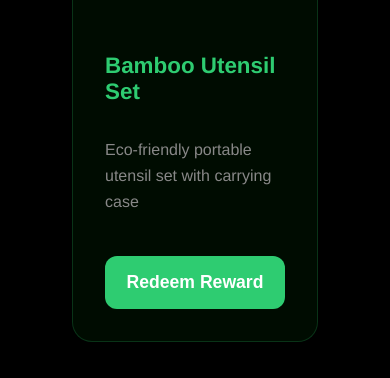
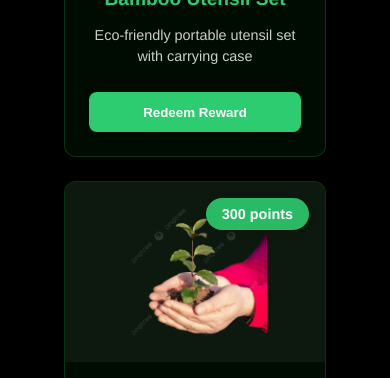
Before and after one commit to jenithjain/Personal-Carbon-Footprint-Tracker, a Django app: template carbon_calculator/templates/footprint/rewards.html in a window 390 px wide. Shown: the part 665-1043 px from the top of the page. Run offline with Django 3.2, Linux system fonts and the light colour scheme; the template is opened without the code that fills it, so the values that code supplies are empty.

Commit message:
Update navbar styling, remove unused images, and refine rewards page layout

```diff
--- a/carbon_calculator/templates/footprint/dashboard.html
+++ b/carbon_calculator/templates/footprint/dashboard.html
@@ -14,7 +14,7 @@
     <div class="quick-stats-container" data-aos="fade-up">
         <div class="quick-stat">
             <div class="stat-icon">👥</div>
-            <div class="stat-value counter">15,742</div>
+            <div class="stat-value counter">15742</div>
             <div class="stat-label">Active Users</div>
         </div>
         <div class="quick-stat">
--- a/carbon_calculator/templates/footprint/rewards.html
+++ b/carbon_calculator/templates/footprint/rewards.html
@@ -45,7 +45,7 @@
         <!-- Plant Trees Card -->
         <div class="reward-card">
             <div class="reward-image">
-                <img src="{% static 'images/plant-trees.jpg' %}" alt="Plant Trees">
+                <img src="{% static 'images/plant-tree.png' %}" alt="Plant Trees">
                 <div class="points-tag">300 points</div>
             </div>
             <div class="reward-info">
@@ -85,7 +85,7 @@
 
 <style>
 .rewards-container {
-    max-width: 1400px;  /* Increased max-width */
+    max-width: 1200px;
     margin: 2rem auto;
     padding: 0 2rem;
 }
@@ -156,38 +156,41 @@
 
 .rewards-grid {
     display: grid;
-    grid-template-columns: repeat(auto-fit, minmax(300px, 1fr));  /* Increased minimum width */
-    gap: 2.5rem;  /* Increased gap */
-    padding: 1rem;
+    grid-template-columns: repeat(auto-fit, minmax(280px, 1fr));
+    gap: 2rem;
+    margin-top: 2rem;
 }
 
 .reward-card {
     background: rgba(0, 15, 2, 0.85);
-    border-radius: 20px;  /* Increased border radius */
+    border-radius: 12px;
     overflow: hidden;
     border: 1px solid rgba(46, 204, 113, 0.2);
-    transition: all 0.3s ease;
-    height: 100%;  /* Ensure consistent height */
-    display: flex;
-    flex-direction: column;
     box-shadow: 0 4px 15px rgba(0, 0, 0, 0.1);
+    transition: transform 0.3s ease;
 }
 
 .reward-card:hover {
     transform: translateY(-5px);
-    box-shadow: 0 8px 25px rgba(46, 204, 113, 0.2);
+    box-shadow: 0 6px 20px rgba(46, 204, 113, 0.15);
 }
 
 .reward-image {
     position: relative;
-    height: 250px;  /* Increased height */
+    width: 100%;
+    height: 200px;  /* Fixed height */
+    background: rgba(255, 255, 255, 0.05);  /* Light background for images */
+    display: flex;
+    align-items: center;
+    justify-content: center;
     overflow: hidden;
 }
 
 .reward-image img {
-    width: 100%;
-    height: 100%;
-    object-fit: cover;
+    width: 80%;  /* Reduced to 80% of container width */
+    height: 80%;  /* Reduced to 80% of container height */
+    object-fit: contain;  /* Changed to contain to prevent distortion */
+    padding: 1rem;
     transition: transform 0.3s ease;
 }
 
@@ -200,46 +203,42 @@
     top: 1rem;
     right: 1rem;
     background: rgba(46, 204, 113, 0.9);
-    padding: 0.8rem 1.5rem;
-    border-radius: 25px;
+    padding: 0.5rem 1rem;
+    border-radius: 20px;
+    color: white;
     font-weight: bold;
-    font-size: 1.1rem;
+    font-size: 0.9rem;
     box-shadow: 0 2px 10px rgba(0, 0, 0, 0.1);
 }
 
 .reward-info {
-    padding: 2rem;
-    flex-grow: 1;
-    display: flex;
-    flex-direction: column;
-    justify-content: space-between;
+    padding: 1.5rem;
+    text-align: center;
 }
 
 .reward-info h3 {
-    font-size: 1.4rem;
-    margin-bottom: 1rem;
     color: #2ecc71;
+    margin-bottom: 0.5rem;
+    font-size: 1.2rem;
 }
 
 .reward-info p {
-    color: #888;
+    color: rgba(255, 255, 255, 0.8);
+    font-size: 0.9rem;
     margin-bottom: 1.5rem;
-    font-size: 1rem;
-    line-height: 1.6;
+    line-height: 1.5;
 }
 
 .redeem-btn {
     width: 100%;
-    padding: 1rem;
+    padding: 0.8rem;
     background: #2ecc71;
     border: none;
-    border-radius: 12px;
+    border-radius: 8px;
     color: white;
     font-weight: bold;
-    font-size: 1.1rem;
     cursor: pointer;
     transition: all 0.3s ease;
-    margin-top: auto;  /* Push button to bottom */
 }
 
 .redeem-btn:hover {
@@ -248,31 +247,14 @@
     box-shadow: 0 4px 15px rgba(46, 204, 113, 0.3);
 }
 
-@media (max-width: 1200px) {
-    .rewards-grid {
-        grid-template-columns: repeat(auto-fit, minmax(280px, 1fr));
-    }
-}
-
 @media (max-width: 768px) {
     .rewards-grid {
         grid-template-columns: 1fr;
-        padding: 0.5rem;
+        gap: 1.5rem;
     }
 
-    .categories {
-        flex-wrap: nowrap;
-        justify-content: start;
-        padding-bottom: 1rem;
-    }
-
-    .points-banner {
-        padding: 1.5rem;
-        margin-bottom: 2rem;
-    }
-
-    .reward-card {
-        margin-bottom: 1rem;
+    .reward-image {
+        height: 180px;
     }
 }
 </style>
```
Also changed, not shown: other parts of carbon_calculator/templates/footprint/rewards.html (+2 -2 lines), carbon_calculator/templates/footprint/base.html (+77 -2 lines), carbon_calculator/db.sqlite3, carbon_calculator/footprint/static/images/eco-tshirt.jpg (renamed from carbon_calculator/footprint/static/images/eco tshirt.jpg), carbon_calculator/footprint/static/images/plant-tree.png (renamed from carbon_calculator/footprint/static/images/plant tree.png), carbon_calculator/footprint/static/images/plant-tree.webp (added), carbon_calculator/footprint/static/images/solar-charger.jpeg (renamed from carbon_calculator/footprint/static/images/solar charger.jpeg).
